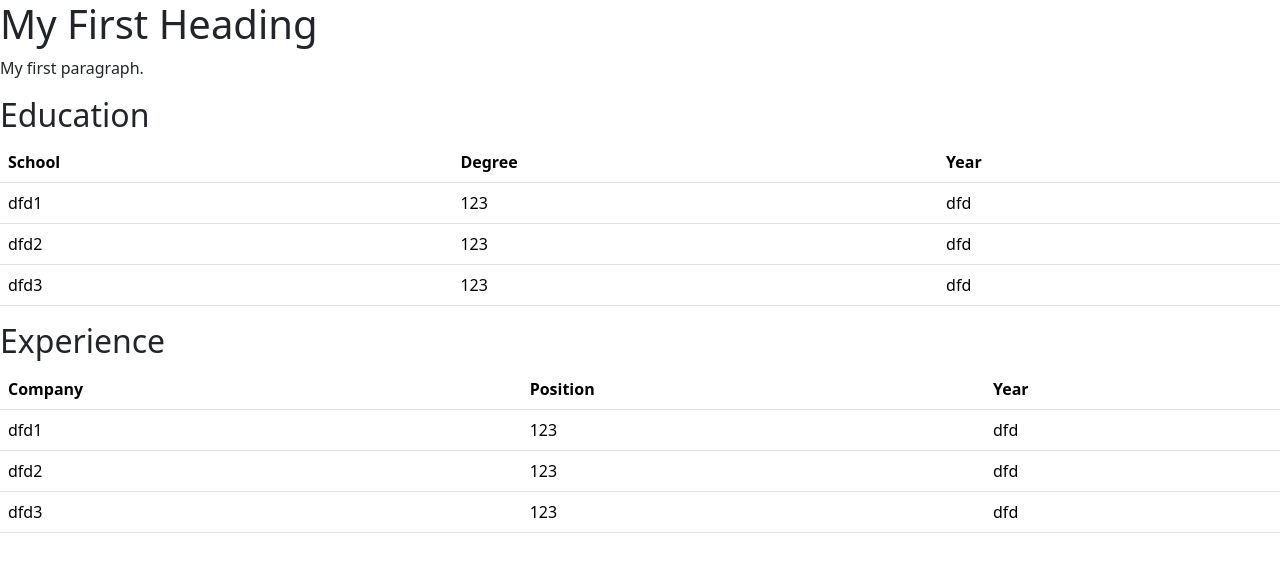
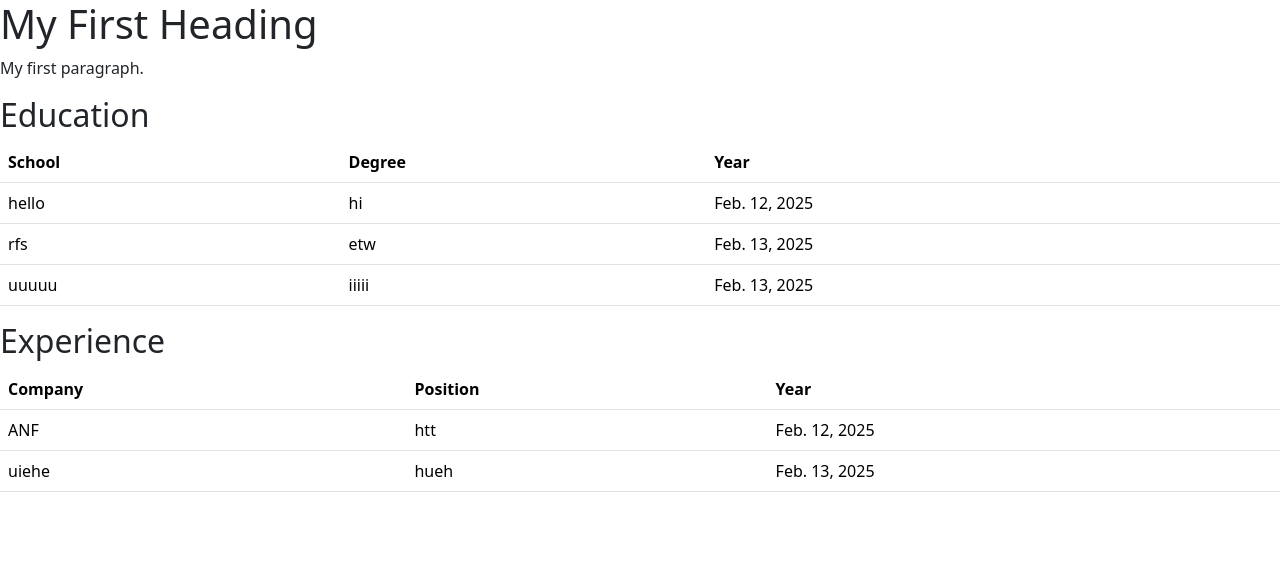
Before and after one commit to opokharel1/Django-project, a Django app: page / in a window 1280 px wide. Shown: the top 572 px of the page. Run offline with Django 5.2, Linux system fonts and the light colour scheme; data comes from the database, SQL or seed files in the repository; both versions use the stored data as it was after the commit.

Commit message:
database rendering in homepage

```diff
--- a/Portfolio/portfolioapp/admin.py
+++ b/Portfolio/portfolioapp/admin.py
@@ -1,6 +1,7 @@
 from django.contrib import admin
-from portfolioapp.models import Education
-from portfolioapp.models import Experience
+from portfolioapp.models import Education, Experience
+# from portfolioapp.models import * --> yesto gare, models.py ma bhayeko sabai classes import hunxa
+
 
 # Register your models here.
 
--- a/Portfolio/portfolioapp/views.py
+++ b/Portfolio/portfolioapp/views.py
@@ -1,10 +1,16 @@
 
 from django.shortcuts import render
+from portfolioapp.models import Education, Experience
 
 # Create your views here.
 
 def homepage_view(request):
-    return render(request, "homepage.html")
+    educations =Education.objects.all()
+    experiences= Experience.objects.all()  #--> yo ORM le garda code yesto sajilo bhako, natra, SQL lekhna parthyo
+    context= {
+        "educations": educations,
+        "experiences": experiences}
+    return render(request, "homepage.html", context=context)
 
 def about_view(request):
     return render(request, "about.html")
--- a/Portfolio/templates/homepage.html
+++ b/Portfolio/templates/homepage.html
@@ -12,25 +12,18 @@
         <h2> Education</h2>
 
         <table class="table">
-            <th>School</th>
-            <th>Degree</th>
-            <th>Year</th>
-
             <tr>
-                <td> dfd1 </td>
-                <td> 123 </td>
-                <td> dfd </td>
+                <th>School</th>
+                <th>Degree</th>
+                <th>Year</th>
             </tr>
+            {% for education in educations %}
             <tr>
-                <td> dfd2 </td>
-                <td> 123 </td>
-                <td> dfd </td>
+                <td> {{education.school}}</td>
+                <td> {{education.degree}} </td>
+                <td> {{education.year}}</td>
             </tr>
-            <tr>
-                <td> dfd3 </td>
-                <td> 123 </td>
-                <td> dfd </td>
-            </tr>
+            {% endfor %}
         </table>
 
         <h2> Experience</h2>
@@ -39,22 +32,13 @@
             <th>Company</th>
             <th>Position</th>
             <th>Year</th>
-
+            {%for experience in experiences %}
             <tr>
-                <td> dfd1 </td>
-                <td> 123 </td>
-                <td> dfd </td>
+                <td> {{experience.company}} </td>
+                <td> {{experience.position}} </td>
+                <td> {{experience.year}} </td>
             </tr>
-            <tr>
-                <td> dfd2 </td>
-                <td> 123 </td>
-                <td> dfd </td>
-            </tr>
-            <tr>
-                <td> dfd3 </td>
-                <td> 123 </td>
-                <td> dfd </td>
-            </tr>
+            {% endfor %}  {% comment %} This is called jinja {% endcomment %}
         </table>
     </body>
 </html>
```
Also changed, not shown: Portfolio/db.sqlite3.
